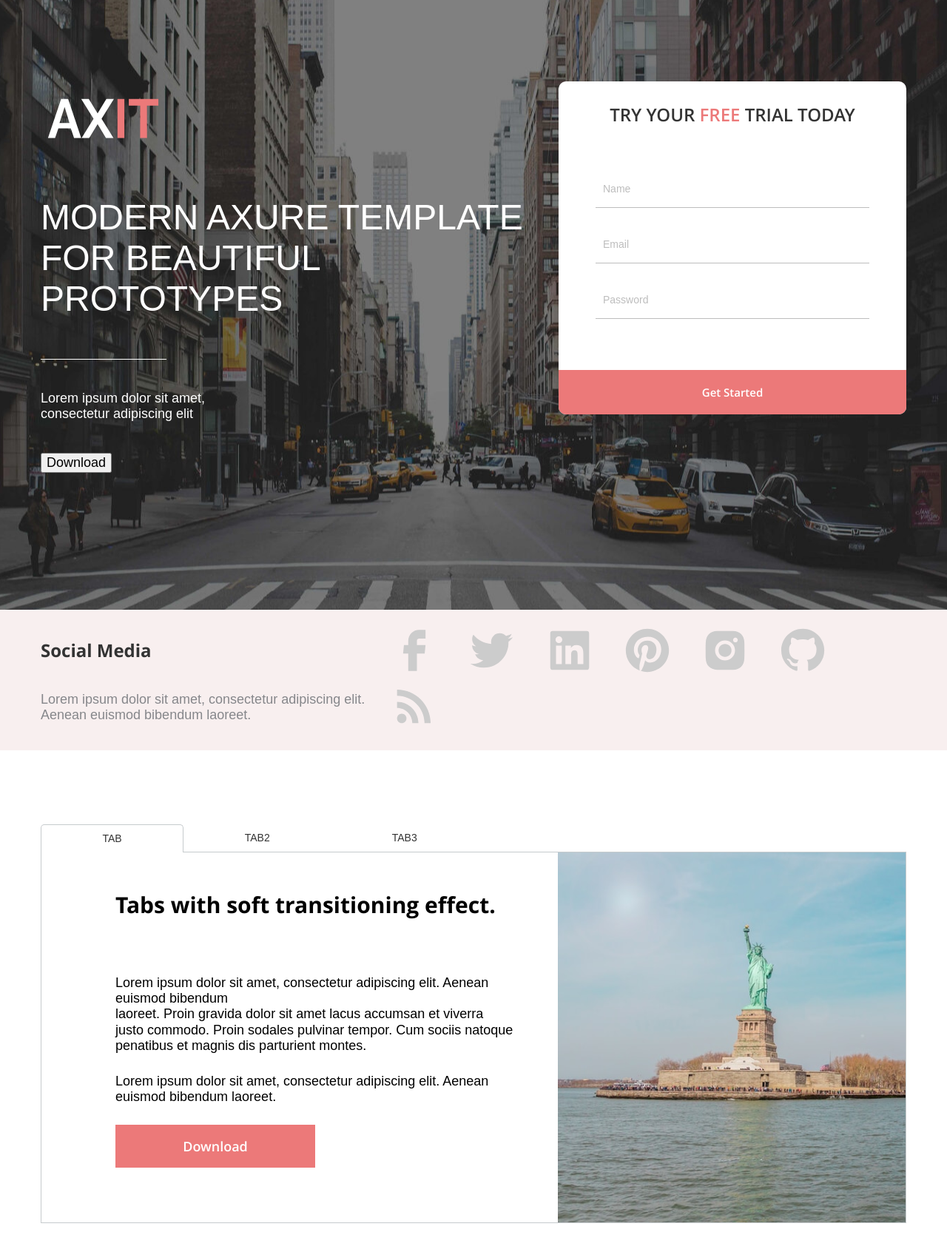
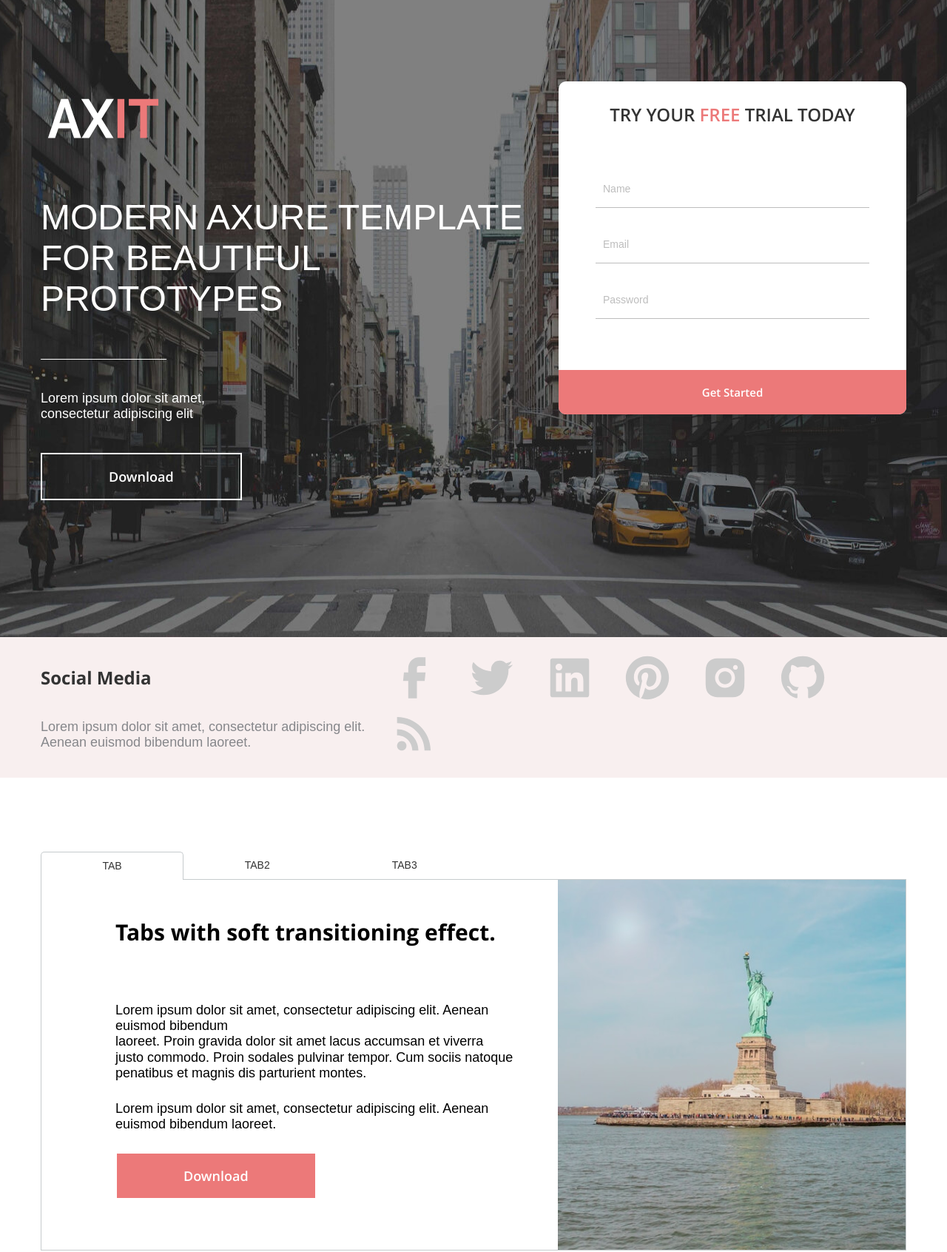
Before and after one commit to evgKireev/AXIT, a plain HTML site: page index.html in a window 1280 px wide. Shown: the part 180-1872 px from the top of the page at 74% size. Drawn offline with Linux system fonts and the light colour scheme; files whose address does not match are found by name.

Commit message:
corrected section

```diff
--- a/app/scss/_vars.scss
+++ b/app/scss/_vars.scss
@@ -30,19 +30,16 @@
   $hover:#AB4949;
   %btn {
     display: block;
+    background-color: transparent;
     border: 2px solid $title;
-    height: 58px;
-    max-width: 270px;
+    padding: 1em 5em;
     color: $title;
     @extend%OpenSans-600;
-    line-height: 58px;
     text-align: center;
-    border: none;
     &:hover {
       border: 2px solid $bg;
       color: $bg;
-      color: $title;
-      border: none;
+      cursor: pointer;
     }
     &:active {
       background-color: $hover;
--- a/app/scss/style.scss
+++ b/app/scss/style.scss
@@ -34,7 +34,7 @@
     }
   }
 
-  .header-contant {
+  .hero-contant {
     padding: 207px 0 185px;
     background-image: url(..//images/header-bg.jpg);
     background-repeat: no-repeat;
@@ -72,22 +72,7 @@
       margin-bottom: 42px;
     }
     &__info-btn {
-      // display: block;
-      // border: 2px solid $title;
-      // height: 58px;
-      // max-width: 270px;
-      // color: $title;
-      // @extend%OpenSans-600;
-      // line-height: 58px;
-      // text-align: center;
-      // &:hover {
-      //   border: 2px solid $bg;
-      //   color: $bg;
-      // }
-      // &:active {
-      //   background-color: $hover;
-      //   color: $title;
-      // }
+      @extend%btn;
     }
     &__form {
       max-width: 470px;
@@ -229,11 +214,13 @@
         margin-bottom: 0;
       }
     }
-    &__item-link {
+    &__item-btn {
       @extend%btn;
       background-color: $bg;
       &:hover {
         background-color: $hover;
+        color: $title;
+        border: none;
       }
       &:active {
         background-color: $bg;
--- a/index.html
+++ b/index.html
@@ -38,23 +38,20 @@
       </div>
     </div>
   </header>
+  <main>
 
-
-
-
-
-
-  <div class="header-contant">
+    <section class="hero">
+      <div class="hero-contant">
         <div class="container">
-      <div class="header-contant__inner">
-        <div class="header-contant__info">
+          <div class="hero-contant__inner">
+            <div class="hero-contant__info">
               <a href="#"><svg width="170" height="55">
             <use href="app/assets/icons/sprites.svg#logo"></use></svg></a>
-          <h1 class="header-contant__info-title">MODERN AXURE TEMPLATE <br> FOR BEAUTIFUL PROTOTYPES</h1>
-          <p class="header-contant__info-text">Lorem ipsum dolor sit amet, consectetur adipiscing elit</p>
-          <button class="header-contant__info-btn" type="button">Download</button>
+              <h1 class="hero-contant__info-title">MODERN AXURE TEMPLATE <br> FOR BEAUTIFUL PROTOTYPES</h1>
+              <p class="hero-contant__info-text">Lorem ipsum dolor sit amet, consectetur adipiscing elit</p>
+              <button class="hero-contant__info-btn" type="button">Download</button>
             </div>
-        <div class="header-contant__form">
+            <div class="hero-contant__form">
               <form class="form" action="#" method="GET">
                 <h2 class="form__title">Try Your <span>FREE </span>Trial Today</h2>
                 <div class="form__input-inner">
@@ -68,8 +65,9 @@
           </div>
         </div>
       </div>
-  <main>
-    <div class="social">
+
+    </section>
+    <section class="social">
       <div class="container">
         <div class="social__inner">
           <div class="social__content">
@@ -101,7 +99,8 @@
           </div>
         </div>
       </div>
-    </div>
+    </section>
+
     <section class="tabs">
       <div class="container">
         <div class="tabs__top">
@@ -117,19 +116,19 @@
                 dis parturient montes.
               </p>
               <p class="tabs__item-text">Lorem ipsum dolor sit amet, consectetur adipiscing elit. Aenean euismod bibendum laoreet.</p>
-              <a class="tabs__item-link" href="#">Download</a>
+              <button class="tabs__item-btn" type="button">Download</button>
             </div>
             <div class="tabs__item" id="tab-2">
               <h5 class="tabs__item-title">Contant2</h5>
               <p class="tabs__item-text">Lorem ipsum dolor sit amet, consectetur adipiscing elit. Aenean euismod bibendum laoreet. Proin gravida dolor sit amet lacus accumsan et viverra justo commodo. Proin sodales pulvinar tempor. Cum sociis natoque penatibus et magnis dis parturient
                 montes. Lorem ipsum dolor sit amet, consectetur adipiscing elit. Aenean euismod bibendum laoreet.</p>
-              <a class="tabs__item-link" href="#">Download</a>
+              <button class="tabs__item-btn" type="button">Download</button>
             </div>
             <div class="tabs__item" id="tab-3">
               <h5 class="tabs__item-title">Content3</h5>
               <p class="tabs__item-text">Lorem ipsum dolor sit amet, consectetur adipiscing elit. Aenean euismod bibendum laoreet. Proin gravida dolor sit amet lacus accumsan et viverra justo commodo. Proin sodales pulvinar tempor. Cum sociis natoque penatibus et magnis dis parturient
                 montes. Lorem ipsum dolor sit amet, consectetur adipiscing elit. Aenean euismod bibendum laoreet.</p>
-              <a class="tabs__item-link" href="#">Download</a>
+              <button class="tabs__item-btn" type="button">Download</button>
             </div>
           </div>
           <div class="tabs__item-images">
@@ -138,9 +137,10 @@
         </div>
       </div>
     </section>
-    <div class="awesome">
+
+    <section class="awesome">
       <div class="container">
-        <h2 class="title">WHY THIS IS AWESOME</h2>
+        <h2 class="awesome__title title">WHY THIS IS AWESOME</h2>
         <p class="subtitle awesome__subtitle">Lorem ipsum dolor sit amet, consectetur adipiscing elit.</p>
         <div class="awesome__inner">
           <div class="awesome__item">
@@ -166,7 +166,8 @@
           </div>
         </div>
       </div>
-    </div>
+    </section>
+
   </main>
   <script src="app/js/main.min.js"></script>
 </body>
```
Also changed, not shown: app/css/style.min.css. Lines whose indentation alone changed are shown as unchanged.
